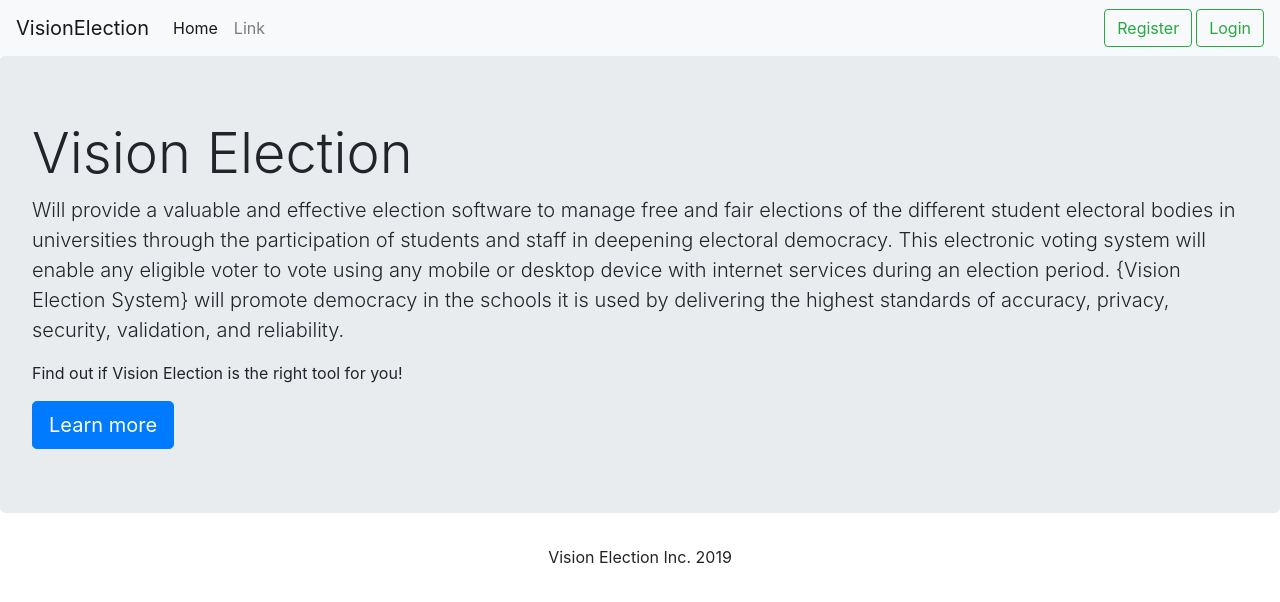
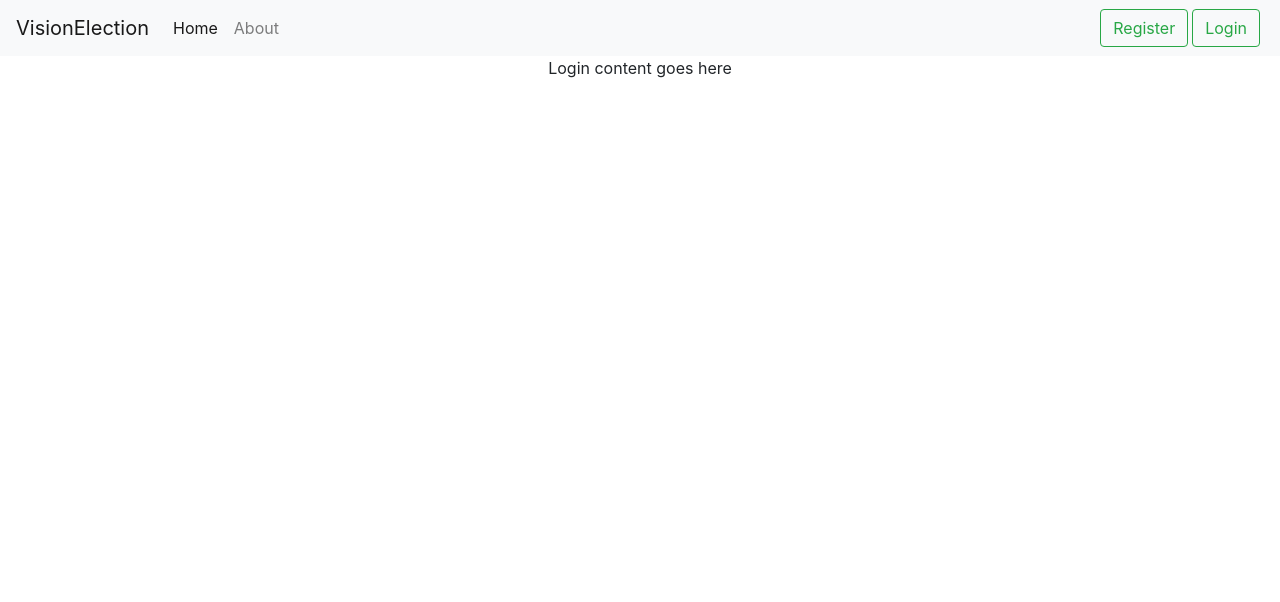
Before and after one commit to bwr5059/SWENG894Group4, a Vue app in the folder vision_election_vue_app/: page /login in a window 1280 px wide. Shown: the top 602 px of the page. Built offline with nearby package versions, Linux system fonts and the light colour scheme.

Commit message:
Removed template files, added new views and router

```diff
--- a/vision_election_vue_app/package.json
+++ b/vision_election_vue_app/package.json
@@ -11,7 +11,8 @@
     "bootstrap": "^4.3.1",
     "bootstrap-vue": "^2.0.0",
     "core-js": "^2.6.5",
-    "vue": "^2.6.10"
+    "vue": "^2.6.10",
+    "vue-router": "^3.1.3"
   },
   "devDependencies": {
     "@vue/cli-plugin-babel": "^3.11.0",
--- a/vision_election_vue_app/src/App.vue
+++ b/vision_election_vue_app/src/App.vue
@@ -1,45 +1,14 @@
 <template>
-  <div id="app">
-    <nav class="navbar navbar-expand-lg navbar-light bg-light">
-      <a class="navbar-brand" href="#">VisionElection</a>
-      <button class="navbar-toggler" type="button" data-toggle="collapse" data-target="#navbarSupportedContent" aria-controls="navbarSupportedContent" aria-expanded="false" aria-label="Toggle navigation">
-        <span class="navbar-toggler-icon"></span>
-      </button>
-
-      <div class="collapse navbar-collapse" id="navbarSupportedContent">
-        <ul class="navbar-nav mr-auto">
-          <li class="nav-item active">
-            <a class="nav-link" href="#">Home <span class="sr-only">(current)</span></a>
-          </li>
-          <li class="nav-item">
-            <a class="nav-link" href="#">Link</a>
-          </li>
-        </ul>
-        <button class="btn btn-outline-success my-2 my-sm-0 mr-1" type="submit" v-on:click ="test">Register</button>
-        <button class="btn btn-outline-success my-2 my-sm-0" type="submit">Login</button>
-      </div>
-    </nav>
-    <div id="main">
-      <landing />
-    </div>
-    <footer class="container-fluid text-center">
-      <p>Vision Election Inc. 2019</p>
-    </footer>
-  </div>
+  <master/>
 </template>
 
 <script>
-import landing from './components/landing.vue'
+import master from './components/layouts/master.vue'
 
 export default {
   name: 'app',
   components: {
-    landing
-  },
-  methods: {
-    test: function() {
-      alert("test");
-    }
+    master
   }
 }
 
--- a/vision_election_vue_app/src/components/HelloWorld.vue
+++ /dev/null
@@ -1,58 +0,0 @@
-<template>
-  <div class="hello">
-    <h1>{{ msg }}</h1>
-    <p>
-      For a guide and recipes on how to configure / customize this project,<br>
-      check out the
-      <a href="https://cli.vuejs.org" target="_blank" rel="noopener">vue-cli documentation</a>.
-    </p>
-    <h3>Installed CLI Plugins</h3>
-    <ul>
-      <li><a href="https://github.com/vuejs/vue-cli/tree/dev/packages/%40vue/cli-plugin-babel" target="_blank" rel="noopener">babel</a></li>
-      <li><a href="https://github.com/vuejs/vue-cli/tree/dev/packages/%40vue/cli-plugin-eslint" target="_blank" rel="noopener">eslint</a></li>
-    </ul>
-    <h3>Essential Links</h3>
-    <ul>
-      <li><a href="https://vuejs.org" target="_blank" rel="noopener">Core Docs</a></li>
-      <li><a href="https://forum.vuejs.org" target="_blank" rel="noopener">Forum</a></li>
-      <li><a href="https://chat.vuejs.org" target="_blank" rel="noopener">Community Chat</a></li>
-      <li><a href="https://twitter.com/vuejs" target="_blank" rel="noopener">Twitter</a></li>
-      <li><a href="https://news.vuejs.org" target="_blank" rel="noopener">News</a></li>
-    </ul>
-    <h3>Ecosystem</h3>
-    <ul>
-      <li><a href="https://router.vuejs.org" target="_blank" rel="noopener">vue-router</a></li>
-      <li><a href="https://vuex.vuejs.org" target="_blank" rel="noopener">vuex</a></li>
-      <li><a href="https://github.com/vuejs/vue-devtools#vue-devtools" target="_blank" rel="noopener">vue-devtools</a></li>
-      <li><a href="https://vue-loader.vuejs.org" target="_blank" rel="noopener">vue-loader</a></li>
-      <li><a href="https://github.com/vuejs/awesome-vue" target="_blank" rel="noopener">awesome-vue</a></li>
-    </ul>
-  </div>
-</template>
-
-<script>
-export default {
-  name: 'HelloWorld',
-  props: {
-    msg: String
-  }
-}
-</script>
-
-<!-- Add "scoped" attribute to limit CSS to this component only -->
-<style scoped>
-h3 {
-  margin: 40px 0 0;
-}
-ul {
-  list-style-type: none;
-  padding: 0;
-}
-li {
-  display: inline-block;
-  margin: 0 10px;
-}
-a {
-  color: #42b983;
-}
-</style>
--- /dev/null
+++ b/vision_election_vue_app/src/components/auth/login.vue
@@ -0,0 +1,15 @@
+<template>
+    <div class ='d-flex justify-content-center'>
+    Login content goes here
+    </div>
+</template>
+
+
+<script>
+export default {
+  name: 'login',
+  props: {
+    msg: String
+  }
+}
+</script>
--- /dev/null
+++ b/vision_election_vue_app/src/components/auth/register.vue
@@ -0,0 +1,15 @@
+<template>
+    <div class ='d-flex justify-content-center'>
+    Register content goes here
+    </div>
+</template>
+
+
+<script>
+export default {
+  name: 'register',
+  props: {
+    msg: String
+  }
+}
+</script>
--- a/vision_election_vue_app/src/components/layouts/master.vue
+++ b/vision_election_vue_app/src/components/layouts/master.vue
@@ -1,7 +1,7 @@
 <template>
   <div id="app">
     <nav class="navbar navbar-expand-lg navbar-light bg-light">
-      <a class="navbar-brand" href="#">VisionElection</a>
+      <a class="navbar-brand" href="/">VisionElection</a>
       <button class="navbar-toggler" type="button" data-toggle="collapse" data-target="#navbarSupportedContent" aria-controls="navbarSupportedContent" aria-expanded="false" aria-label="Toggle navigation">
         <span class="navbar-toggler-icon"></span>
       </button>
@@ -9,25 +9,28 @@
       <div class="collapse navbar-collapse" id="navbarSupportedContent">
         <ul class="navbar-nav mr-auto">
           <li class="nav-item active">
-            <a class="nav-link" href="#">Home <span class="sr-only">(current)</span></a>
+            <a class="nav-link" href="/">Home <span class="sr-only">(current)</span></a>
           </li>
           <li class="nav-item">
-            <a class="nav-link" href="#">Link</a>
+            <a class="nav-link" href="/about">About</a>
           </li>
         </ul>
-        <button class="btn btn-outline-success my-2 my-sm-0 mr-1" type="submit" v-on:click ="test">Register</button>
-        <button class="btn btn-outline-success my-2 my-sm-0" type="submit">Login</button>
+
+        <a href="/register" class="btn btn-outline-success my-2 my-sm-0 mr-1" role="button">Register</a>
+        <a href="/login" class="btn btn-outline-success my-2 my-sm-0 mr-1" role="button">Login</a>
       </div>
     </nav>
-    <div>
-      Content Goes here.
-    </div>
+      <router-view></router-view>
   </div>
 </template>
 
 <script>
+import landing from '@/components/marketing/landing.vue'
 export default {
   name: 'master',
+  components: {
+    landing
+  },
   props: {
     msg: String
   }
--- /dev/null
+++ b/vision_election_vue_app/src/components/marketing/aboutPage.vue
@@ -0,0 +1,20 @@
+<template>
+    <div class='d-flex justify-content-center'>
+    This is the about page.  The students of Group 4....
+
+    Lawrence Mielke
+    Ifeoma Duruike
+    Kylie Gorman
+    Brent Robbins
+    </div>
+</template>
+
+
+<script>
+export default {
+  name: 'aboutPage',
+  props: {
+    msg: String
+  }
+}
+</script>
--- a/vision_election_vue_app/src/main.js
+++ b/vision_election_vue_app/src/main.js
@@ -1,5 +1,7 @@
 import Vue from 'vue'
+import VueRouter from 'vue-router'
 import App from './App.vue'
+import routes from './routes'
 //import master from './components/layouts.master.vue'
 import BootstrapVue from 'bootstrap-vue'
 import 'bootstrap/dist/css/bootstrap.css'
@@ -8,7 +10,16 @@ import './assets/css/styles.css'
 
 Vue.use(BootstrapVue)
 Vue.config.productionTip = false
+Vue.use(VueRouter)
+
+
+
+const router = new VueRouter({
+  routes,
+  mode: 'history'
+})
 
 new Vue({
+  router: router,
   render: h => h(App),
 }).$mount('#app')
--- /dev/null
+++ b/vision_election_vue_app/src/routes.js
@@ -0,0 +1,22 @@
+import landing from './components/marketing/landing.vue'
+import aboutPage from './components/marketing/aboutPage.vue'
+import login from './components/auth/login.vue'
+import register from './components/auth/register.vue'
+
+const routes = [
+    {
+        path: '/',
+        component: landing
+    },
+    {
+        path: '/about',
+        component: aboutPage},
+    {
+        path: '/login',
+        component: login},
+    {
+        path: '/register',
+        component: register}
+  ]
+
+  export default routes
```
Also changed, not shown: vision_election_vue_app/src/components/marketing/landing.vue (renamed from vision_election_vue_app/src/components/landing.vue), 1 other file (tests, documents, lock files or other folders).
